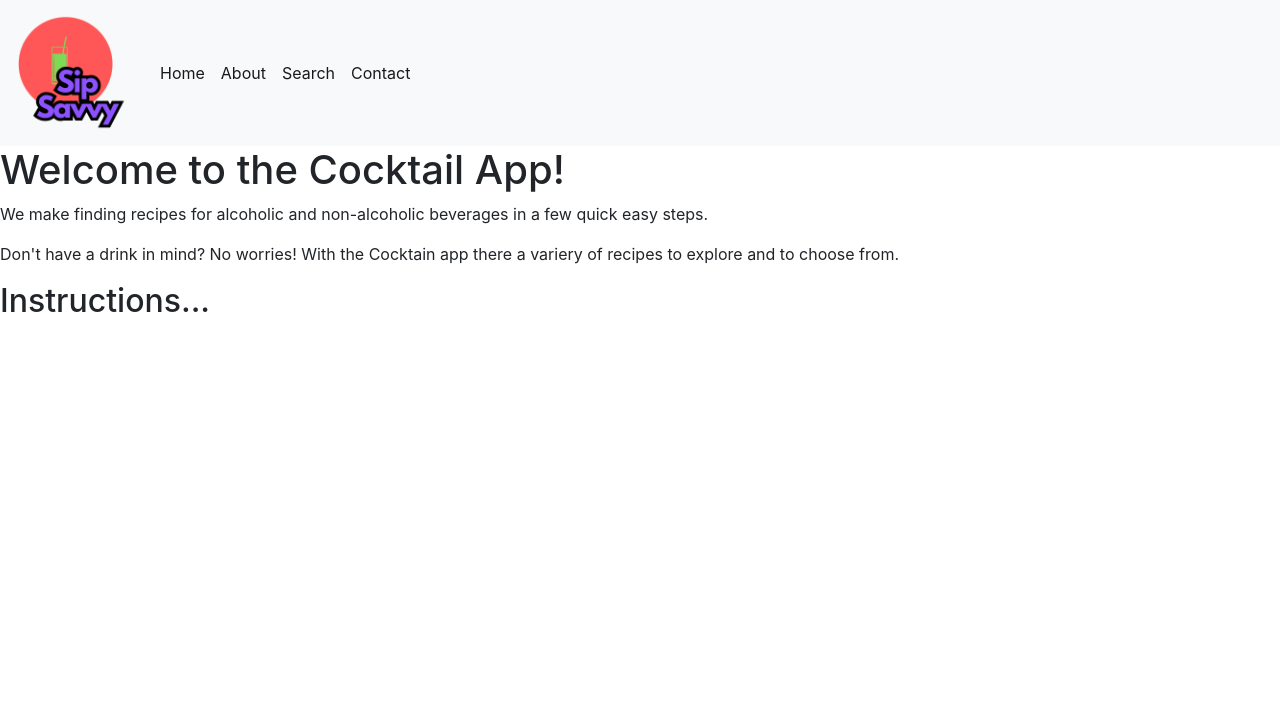
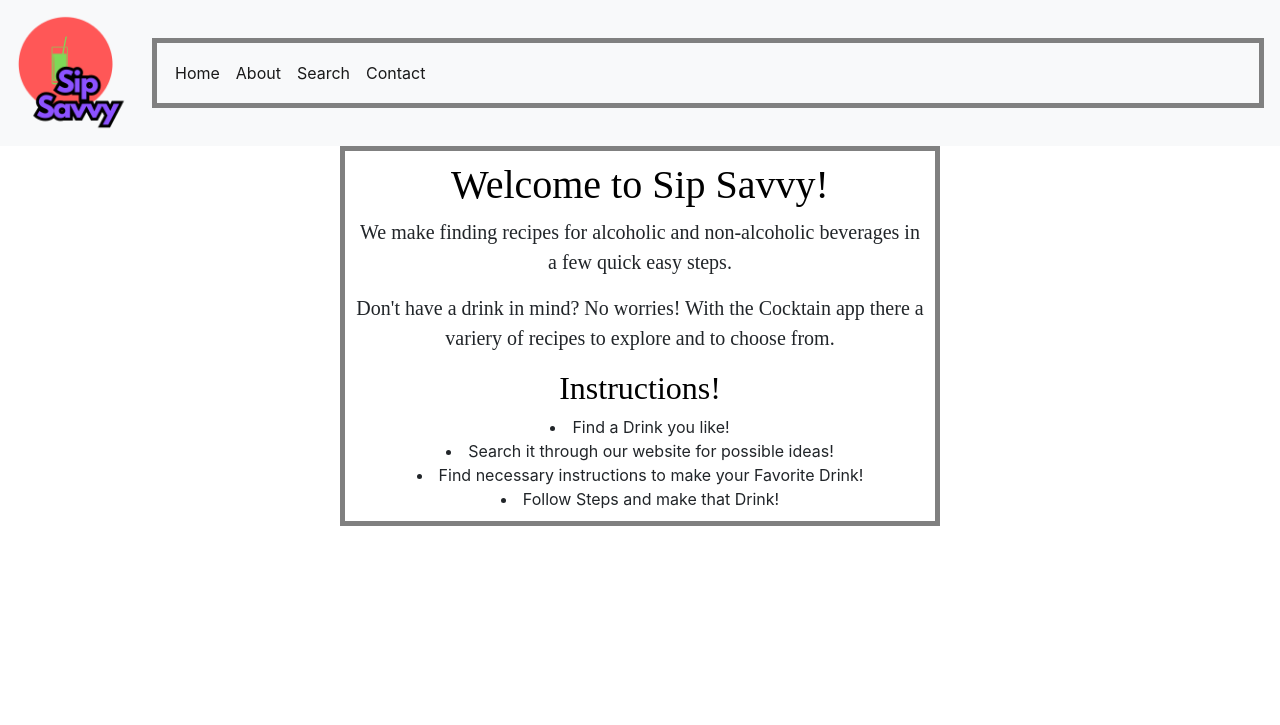
Before and after one commit to kennyventress/seo_cocktail, a Flask app: page / in a window 1280 px wide. Shown: the top 725 px of the page. Run offline with Flask 3, Linux system fonts and the light colour scheme; some libraries are stand-ins or nearby versions.

Commit message:
Added consistent styles on all front-end pages

```diff
--- a/templates/about.html
+++ b/templates/about.html
@@ -8,7 +8,7 @@
     <meta http-equiv="X-UA-Compatible" content="IE=edge" />
     <meta name="viewport" content="width=device-width, initial-scale=1.0" />
     <link rel="stylesheet" type="text/css" href="/static/about.css" />
-    <title>Link CSS to HTML</title>
+    <title>ABOUT PAGE</title>
 </head>
 
 
--- a/templates/home.html
+++ b/templates/home.html
@@ -5,19 +5,32 @@
 <html>
 
 <head>
-  <title></title>
+  <meta charset="UTF-8" />
+  <meta http-equiv="X-UA-Compatible" content="IE=edge" />
+  <meta name="viewport" content="width=device-width, initial-scale=1.0" />
+  <link rel="stylesheet" type="text/css" href="/static/about.css" />
+  <title>Link CSS to HTML</title>
 </head>
+<center>
+  <div>
+  <body>
+      <!-- Additional content for the Home page -->
+      <h1> Welcome to Sip Savvy!</h1>
 
-<body>
-    <!-- Additional content for the Home page -->
-    <h1> Welcome to the Cocktail App!</h1>
+      <p> We make finding recipes for alcoholic and non-alcoholic beverages in a few quick easy steps.</p>
 
-    <p> We make finding recipes for alcoholic and non-alcoholic beverages in a few quick easy steps.</p>
+      <p> Don't have a drink in mind? No worries! With the Cocktain app there a variery of recipes to explore and to choose from. </p>
 
-    <p> Don't have a drink in mind? No worries! With the Cocktain app there a variery of recipes to explore and to choose from. </p>
+      <h2> Instructions!</h2
+      <ol>
+        <li>Find a Drink you like!</li>
+        <li>Search it through our website for possible ideas!</li>
+        <li>Find necessary instructions to make your Favorite Drink!</li>
+        <li>Follow Steps and make that Drink!</li>
+      </ol>
+  </body>
+</center>
+</html>
+</div>
 
-    <h2> Instructions... </h2
-
-</body>
-</html>
 {% endblock %}
```
Also changed, not shown: templates/contact.html (+12 -2 lines), templates/search.html (+8 -0 lines).
